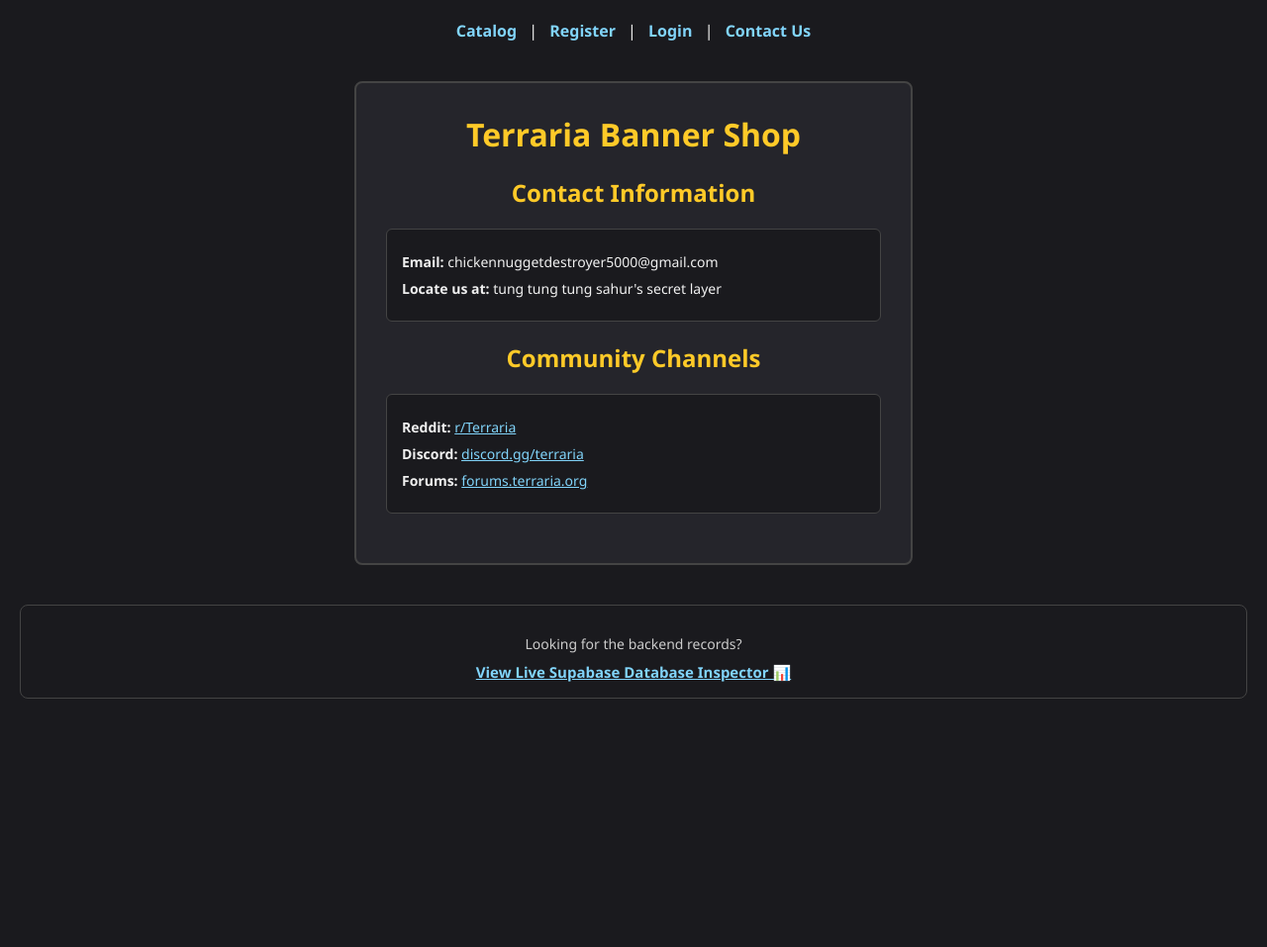
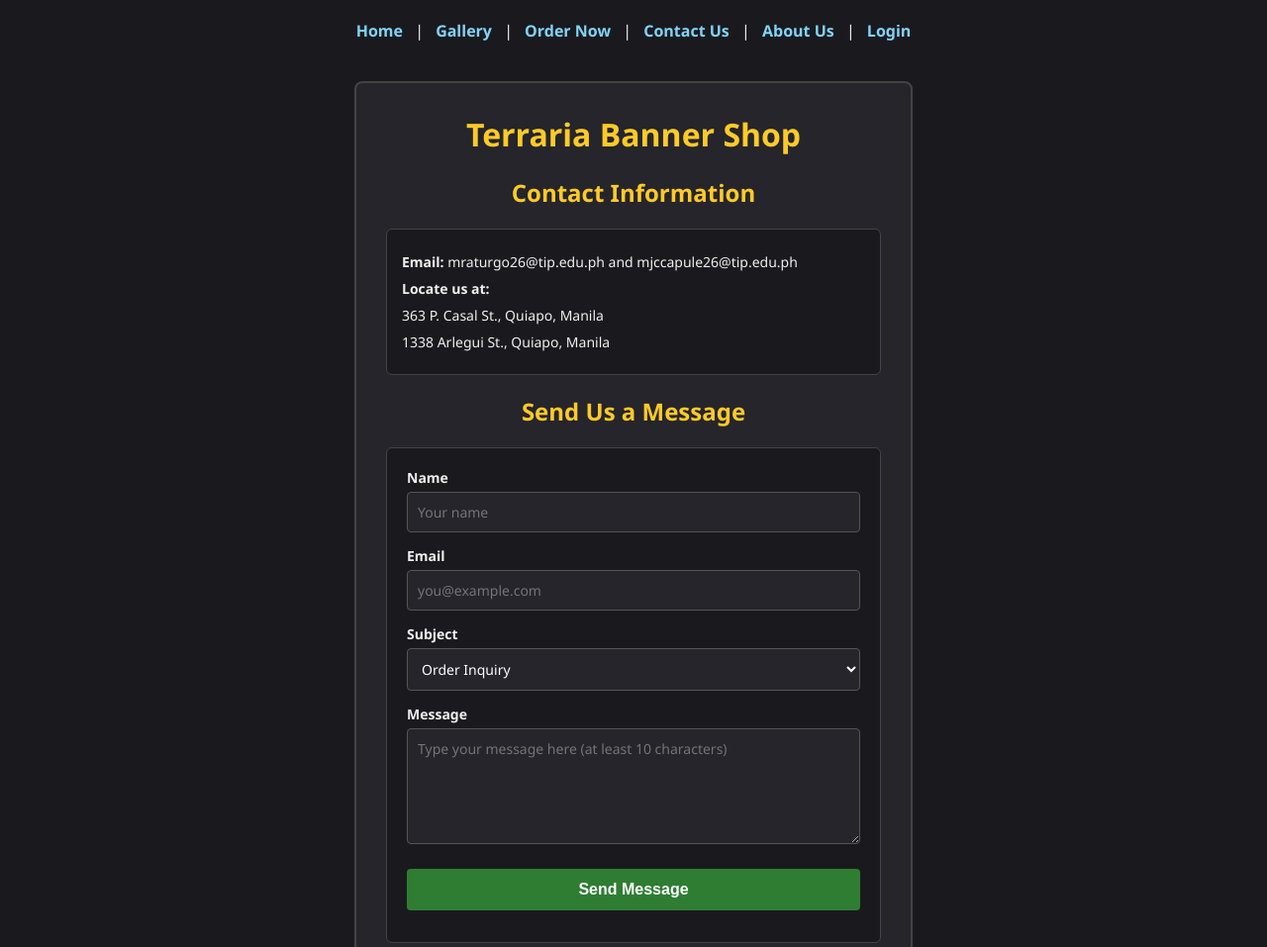
Before and after one commit to ChickenNuggetDestroyer5000/terraria-banner-shop, a plain HTML site: page contact.html in a window 1280 px wide. Shown: the top 957 px of the page at 99% size. Before the commit the page ends 800 px from the top, so only its background shows below. Drawn offline with Linux system fonts and the light colour scheme; sample sign-in values are in the browser's storage.

Commit message:
Revise contact page with new info and form handling
Updated contact information and added a session check for logged-in users. Enhanced the contact form with a submission handler.

```diff
--- a/contact.html
+++ b/contact.html
@@ -3,6 +3,11 @@
 <head>
     <meta charset="UTF-8">
     <meta name="viewport" content="width=device-width, initial-scale=1.0">
+    <script>
+        if (sessionStorage.getItem('loggedIn') !== 'true') {
+            window.location.href = 'login.html';
+        }
+    </script>
     <title>Terraria Banner Shop - Contact</title>
     <style>
         body { font-family: 'Segoe UI', Tahoma, sans-serif; background-color: #1a1a1e; color: #f0f0f0; margin: 0; padding: 20px; }
@@ -13,14 +18,32 @@
         .box { background: #1a1a1e; padding: 15px; border-radius: 6px; border: 1px solid #444; margin-bottom: 20px; }
         .box p { margin: 8px 0; font-size: 14px; }
         a.ext { color: #81d4fa; }
+        .contact-form { background: #1a1a1e; padding: 20px; border-radius: 6px; border: 1px solid #444; margin-bottom: 20px; }
+        .contact-form label { display: block; margin-top: 14px; font-weight: bold; font-size: 14px; }
+        .contact-form label:first-child { margin-top: 0; }
+        .contact-form input, .contact-form select, .contact-form textarea {
+            width: 100%; padding: 10px; margin-top: 5px; box-sizing: border-box;
+            background: #25252b; color: #fff; border: 1px solid #555; border-radius: 4px;
+            font-family: inherit; font-size: 14px;
+        }
+        .contact-form textarea { resize: vertical; }
+        .contact-form input:focus, .contact-form select:focus, .contact-form textarea:focus { outline: none; border-color: #ffca28; }
+        .contact-form button {
+            width: 100%; padding: 12px; margin-top: 20px; background: #2e7d32; color: #fff;
+            font-weight: bold; font-size: 16px; border: none; border-radius: 4px; cursor: pointer;
+        }
+        .contact-form button:hover { background: #388e3c; }
+        #contactStatus { text-align: center; margin: 12px 0 0; font-size: 14px; }
     </style>
 </head>
 <body>
     <nav>
-        <a href="products.html">Catalog</a> |
-        <a href="register.html">Register</a> |
-        <a href="login.html">Login</a> |
-        <a href="contact.html">Contact Us</a>
+        <a href="index.html">Home</a> |
+        <a href="products.html">Gallery</a> |
+        <a href="products.html#order">Order Now</a> |
+        <a href="contact.html">Contact Us</a> |
+        <a href="about.html">About Us</a> |
+        <a href="login.html">Login</a>
     </nav>
 
     <div class="container">
@@ -28,9 +51,33 @@
         <h2>Contact Information</h2>
 
         <div class="box">
-            <p><strong>Email:</strong> chickennuggetdestroyer5000@gmail.com</p>
-            <p><strong>Locate us at:</strong> tung tung tung sahur's secret layer</p>
+            <p><strong>Email:</strong> mraturgo26@tip.edu.ph and mjccapule26@tip.edu.ph</p>
+            <p><strong>Locate us at:</strong></p>
+            <p>363 P. Casal St., Quiapo, Manila</p>
+            <p>1338 Arlegui St., Quiapo, Manila</p>
         </div>
+
+        <h2>Send Us a Message</h2>
+        <form id="contactForm" class="contact-form">
+            <label for="cName">Name</label>
+            <input type="text" id="cName" placeholder="Your name" required>
+
+            <label for="cEmail">Email</label>
+            <input type="email" id="cEmail" placeholder="you@example.com" required>
+
+            <label for="cSubject">Subject</label>
+            <select id="cSubject">
+                <option>Order Inquiry</option>
+                <option>Feedback</option>
+                <option>Other</option>
+            </select>
+
+            <label for="cMessage">Message</label>
+            <textarea id="cMessage" rows="5" placeholder="Type your message here (at least 10 characters)" required minlength="10"></textarea>
+
+            <button type="submit">Send Message</button>
+            <p id="contactStatus"></p>
+        </form>
 
         <h2>Community Channels</h2>
         <div class="box">
@@ -39,9 +86,21 @@
             <p><strong>Forums:</strong> <a class="ext" href="https://forums.terraria.org" target="_blank">forums.terraria.org</a></p>
         </div>
     </div>
-    <div style="margin-top: 30px; text-align: center; padding: 15px; background: #1a1a1e; border-radius: 8px; border: 1px solid #444;">
-    <p style="color: #ccc; margin-bottom: 8px; font-size: 14px;">Looking for the backend records?</p>
-    <a href="admin.html" style="color: #81d4fa; font-weight: bold; text-decoration: underline; font-size: 15px;">View Live Supabase Database Inspector 📊</a>
-</div>
+
+    <script>
+        document.getElementById('contactForm').addEventListener('submit', function (e) {
+            e.preventDefault();
+            const name = document.getElementById('cName').value.trim();
+            const status = document.getElementById('contactStatus');
+            status.style.color = '#81c784';
+            status.textContent = 'Thanks, ' + name + '! Your message has been sent. We will reply soon.';
+            this.reset();
+        });
+    </script>
+
+    <footer style="text-align:center; font-size:12px; color:#888; margin:30px 0 10px;">
+        Images courtesy of <a href="https://terraria.wiki.gg" target="_blank" style="color:#81d4fa;">terraria.wiki.gg</a>.
+        Terraria is a trademark of Re-Logic. Student project, not affiliated.
+    </footer>
 </body>
 </html>
```
